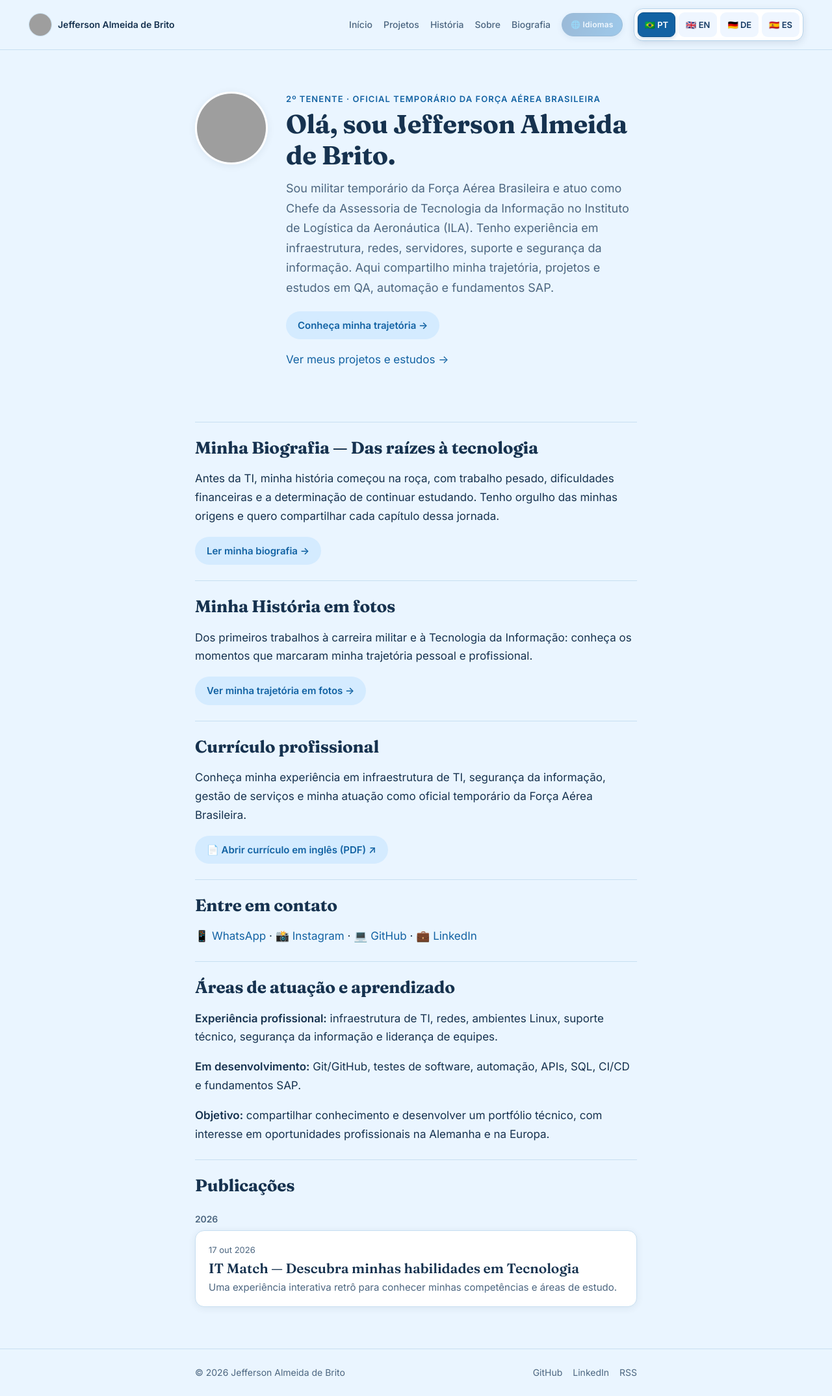
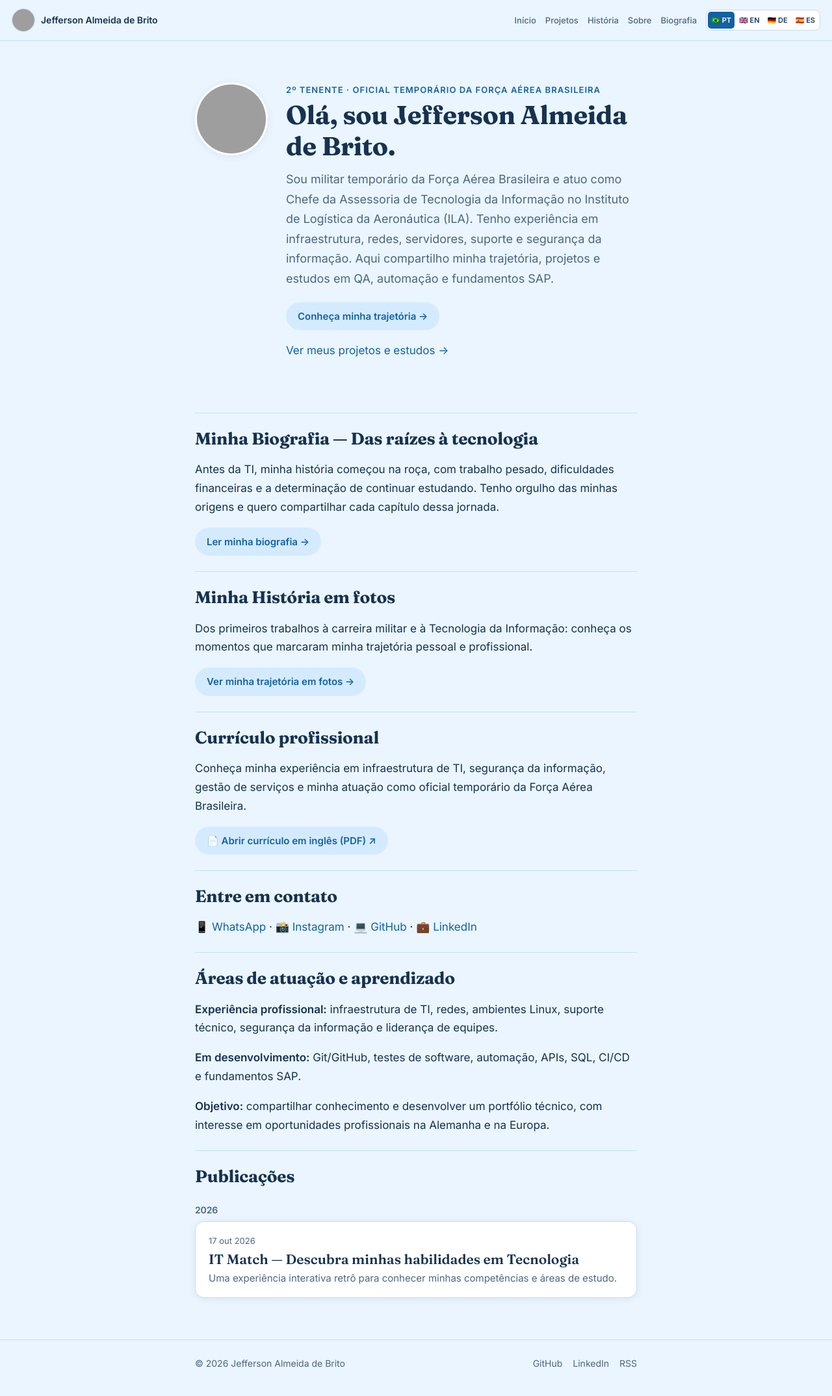
Before and after one commit to jeffersondk3/jeffersondk3.github.io, a Jekyll site: the page built from index.html, in a window 1280 px wide. Shown: the whole page at 65% size. Built offline with Jekyll 4.4.1, drawn with Linux system fonts in a browser that asks for light colours; grey boxes are pictures that could not be loaded.

Commit message:
Reduz seletor de idiomas para barra minimalista e remove legenda piscante

```diff
--- a/assets/css/style.css
+++ b/assets/css/style.css
@@ -279,3 +279,37 @@ h1, h2, h3 {
   .site-header .language-switch a { font-size: 12px !important; padding: 6px 8px !important; }
 }
 @media (prefers-reduced-motion:reduce) { .site-header .language-hint { animation:none; } }
+
+
+/* Idiomas minimalistas: uma única legenda pequena */
+.site-header .wrap.header-inner { max-width: 1320px; min-height: 62px; padding: 8px 18px; gap: 14px; }
+.site-header .nav { gap: 8px 14px; }
+.site-header .nav > a { font-size: 13px; }
+.site-header .language-hint { display: none !important; }
+.site-header .language-switch {
+  padding: 2px !important; gap: 2px !important;
+  border: 1px solid #c5dced !important;
+  border-radius: 8px !important;
+  background: #fff !important;
+  box-shadow: none !important;
+}
+.site-header .language-switch a {
+  font-size: 11px !important;
+  padding: 3px 5px !important;
+  min-height: 26px;
+  border-radius: 5px !important;
+  background: transparent !important;
+  border: 0 !important;
+  box-shadow: none !important;
+}
+.site-header .language-switch a[aria-current="page"] {
+  background: #1262a3 !important; color: #fff !important;
+  box-shadow: none !important;
+}
+.site-header .language-switch a:hover { transform: none; background: #d9edff !important; box-shadow: none !important; }
+.site-header .language-switch a[aria-current="page"]:hover { background: #1262a3 !important; }
+@media (max-width: 600px) {
+  .site-header .wrap.header-inner { gap: 6px; padding: 8px 12px; }
+  .site-header .nav { gap: 6px 10px; }
+  .site-header .language-switch a { font-size: 10px !important; padding: 3px 4px !important; }
+}
```
